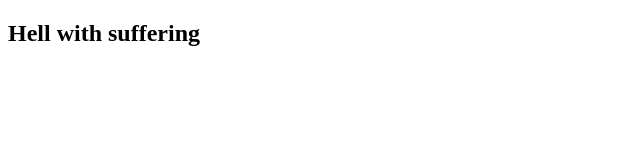
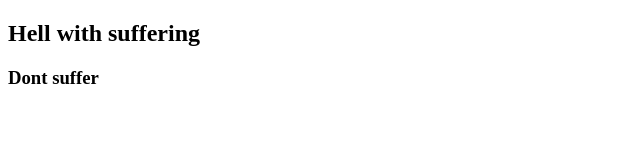
Before and after one commit to Vinayak1205/LocalRepo1, a plain HTML site: page index.html in a window 1280 px wide. Shown: the whole page, without its empty margins (0-640 px from the left). Drawn offline with Linux system fonts and the light colour scheme.

Commit message:
Added a tag

```diff
--- a/index.html
+++ b/index.html
@@ -7,5 +7,6 @@
 </head>
 <body>
     <h2>Hell with suffering</h2>
+    <h3>Dont suffer</h3>
 </body>
 </html>
```
